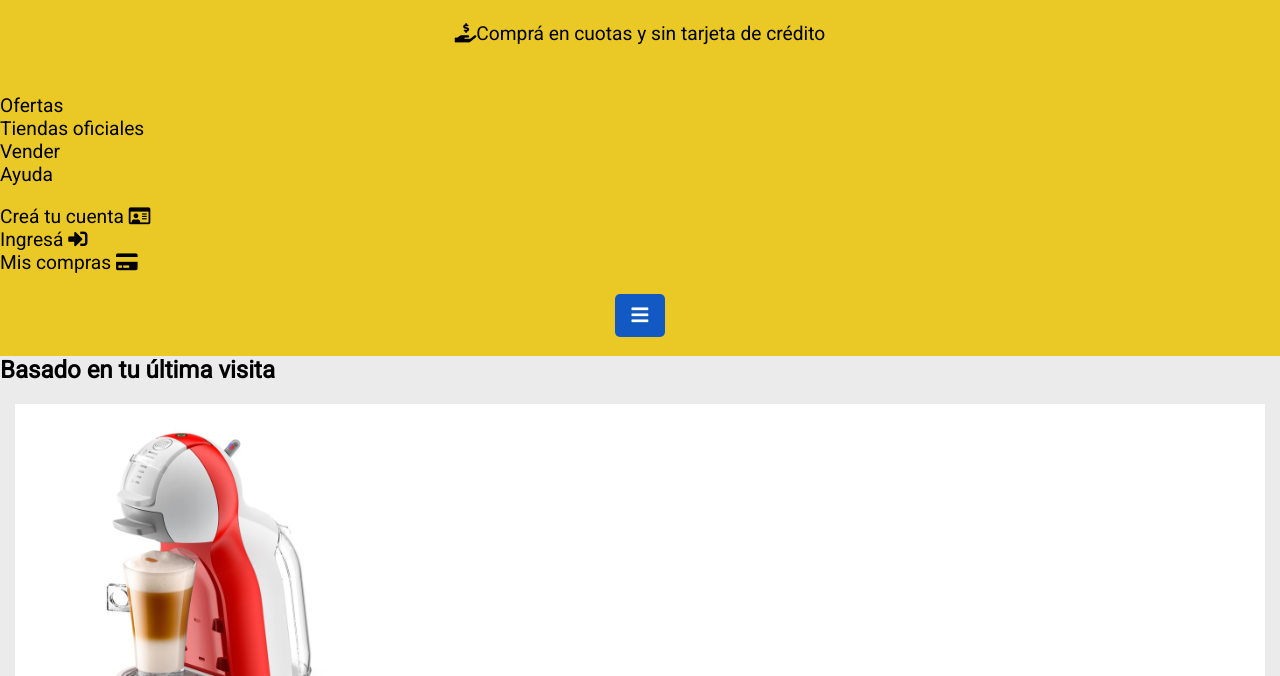
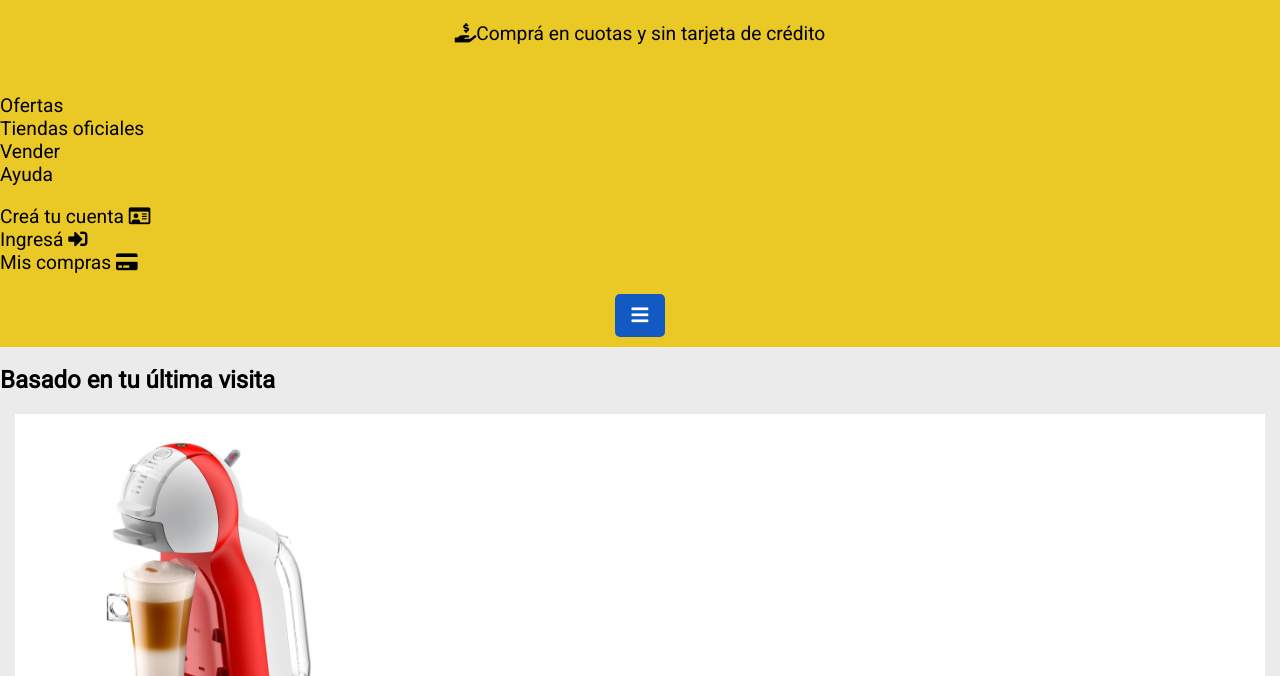
Before and after one commit to mailmanar/2021110_microdesafio, a website: page views/home.html in a window 1280 px wide. Shown: the part 124-800 px from the top of the page. Drawn offline with Linux system fonts and the light colour scheme; files that its build step writes are made by us from their sources; files whose address does not match are found by name.

Commit message:
Modificaciones sobre el body display grid para no mostrar separaciones entre secciones

```diff
--- a/public/css/style.css
+++ b/public/css/style.css
@@ -12,6 +12,7 @@ body{
     font-family:'Roboto';
     background-color: #ebebeb;
     background-color: #EAC926;
+    display:grid;
 }
 
 header,nav{
@@ -31,6 +32,7 @@ margin-left: auto;
 margin-right: auto;
 padding: 10px;
 border-radius: 5px;
+margin-bottom:10px;
 }
 
 #compraCuotas{
```
